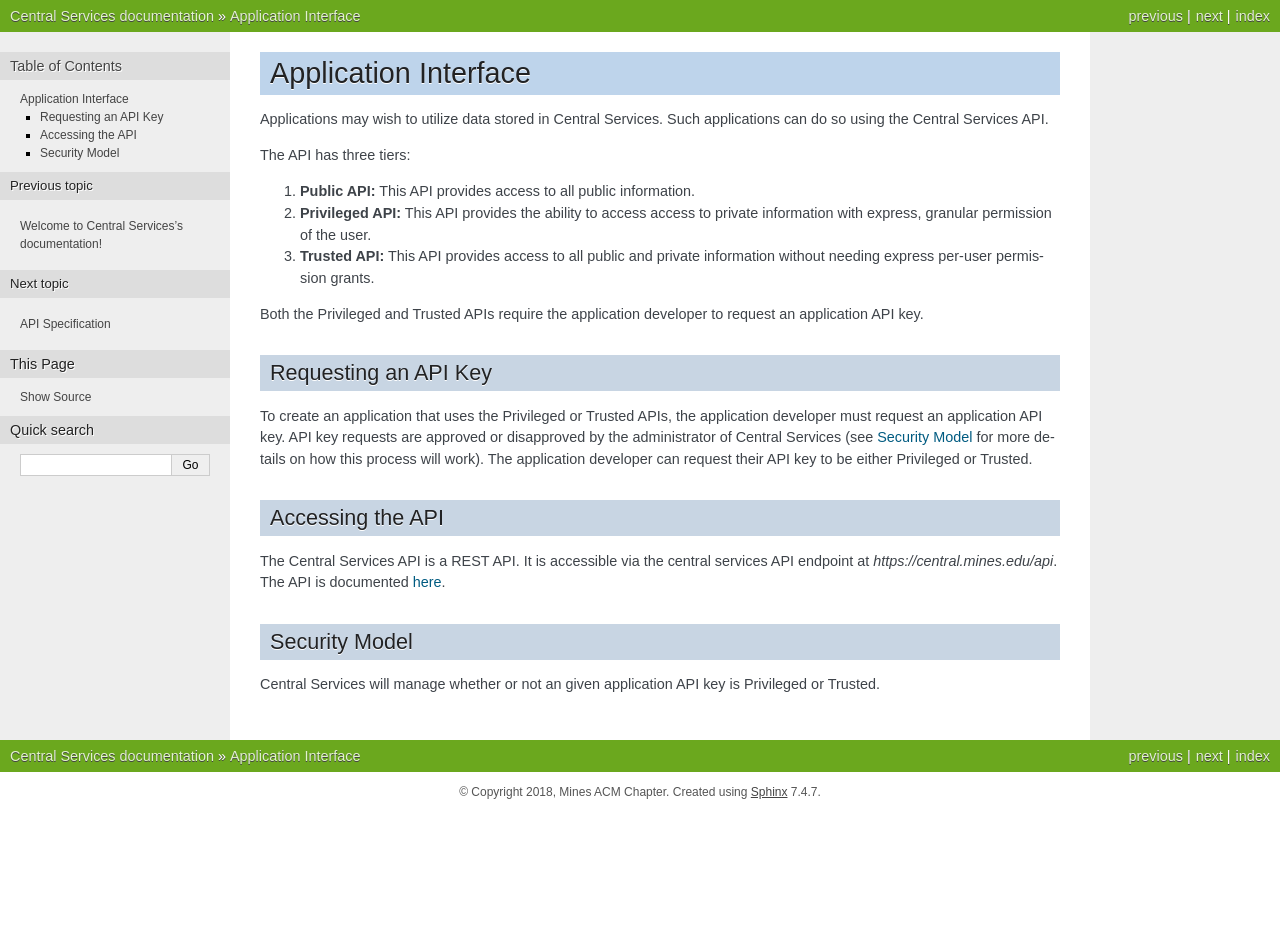
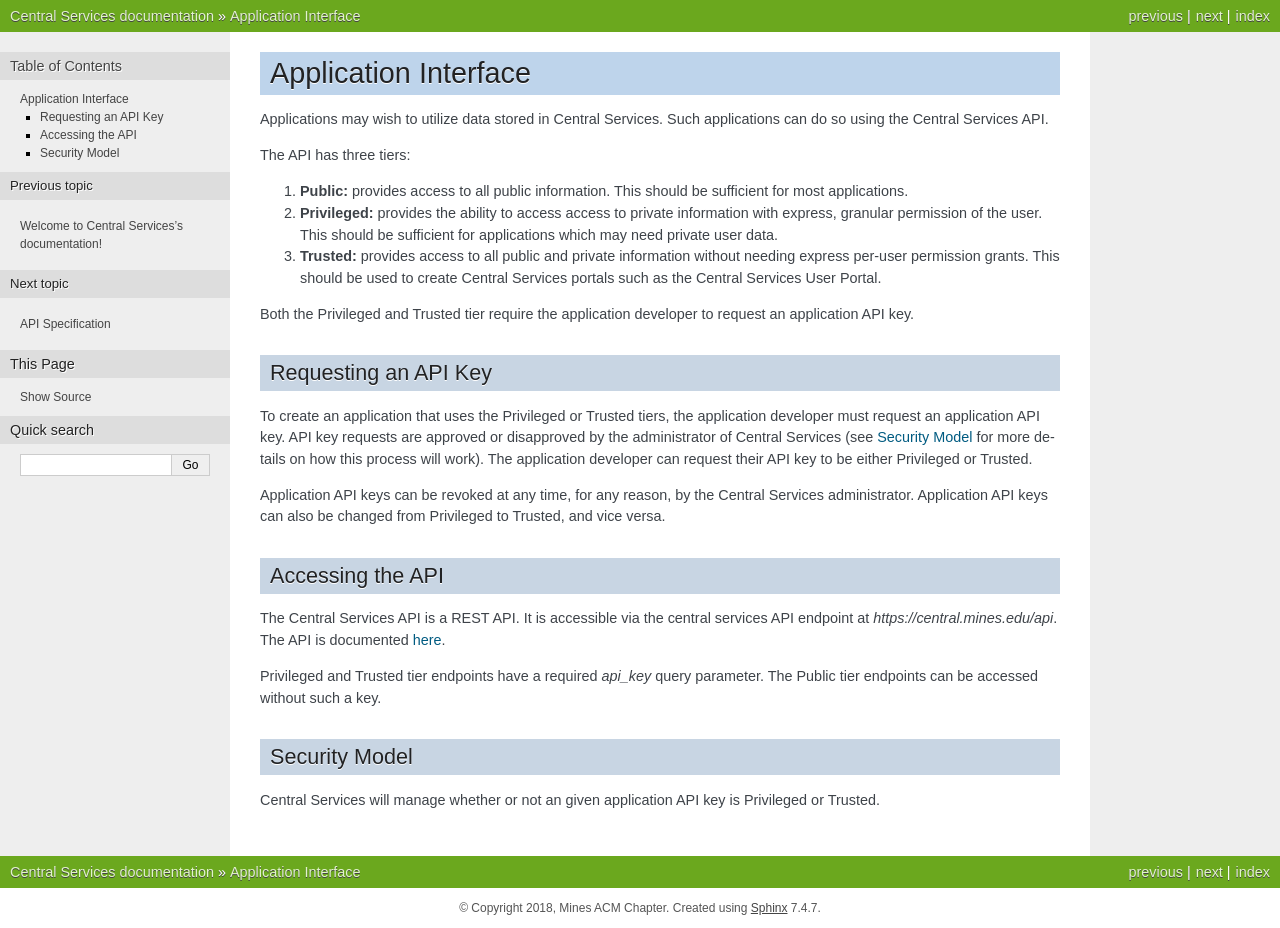
Before and after one commit to ColoradoSchoolOfMines/centralservices, a Sphinx documentation site: the page built from docs/conceptual/application-interface.rst, in a window 1280 px wide. Built offline with Sphinx 7.4.7, drawn with Linux system fonts in a browser that asks for light colours; before the commit the page ends 900 px from its top, so only the background shows below that.

Commit message:
More stuff about application interface

```diff
--- a/docs/conceptual/application-interface.rst
+++ b/docs/conceptual/application-interface.rst
@@ -6,23 +6,30 @@ applications can do so using the Central Services API.
 
 The API has three tiers:
 
-1. **Public API:** This API provides access to all public information.
-2. **Privileged API:** This API provides the ability to access access to private
-   information with express, granular permission of the user.
-3. **Trusted API:** This API provides access to all public and private
-   information without needing express per-user permission grants.
+1. **Public:** provides access to all public information. This should be
+   sufficient for most applications.
+2. **Privileged:** provides the ability to access access to private information
+   with express, granular permission of the user. This should be sufficient for
+   applications which may need private user data.
+3. **Trusted:** provides access to all public and private information without
+   needing express per-user permission grants. This should be used to create
+   Central Services portals such as the Central Services User Portal.
 
-Both the Privileged and Trusted APIs require the application developer to
+Both the Privileged and Trusted tier require the application developer to
 request an application API key.
 
 Requesting an API Key
 ---------------------
 
-To create an application that uses the Privileged or Trusted APIs, the
+To create an application that uses the Privileged or Trusted tiers, the
 application developer must request an application API key. API key requests are
 approved or disapproved by the administrator of Central Services (see `Security
 Model`_ for more details on how this process will work). The application
 developer can request their API key to be either Privileged or Trusted.
+
+Application API keys can be revoked at any time, for any reason, by the Central
+Services administrator. Application API keys can also be changed from Privileged
+to Trusted, and vice versa.
 
 Accessing the API
 -----------------
@@ -30,6 +37,9 @@ Accessing the API
 The Central Services API is a REST API. It is accessible via the central
 services API endpoint at `https://central.mines.edu/api`. The API is documented
 `here`_.
+
+Privileged and Trusted tier endpoints have a required `api_key` query parameter.
+The Public tier endpoints can be accessed without such a key.
 
 .. _here: ../api-specification.html
 
```
